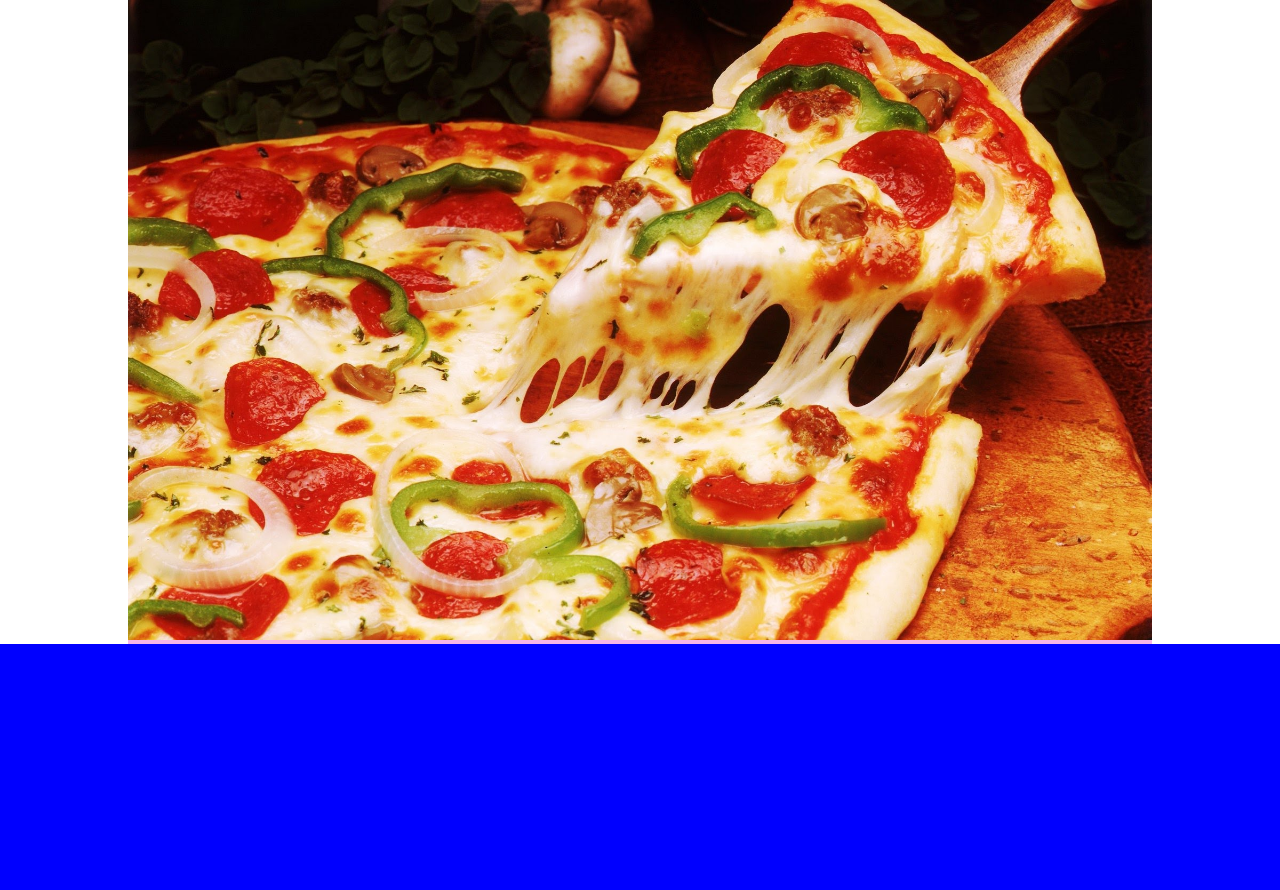
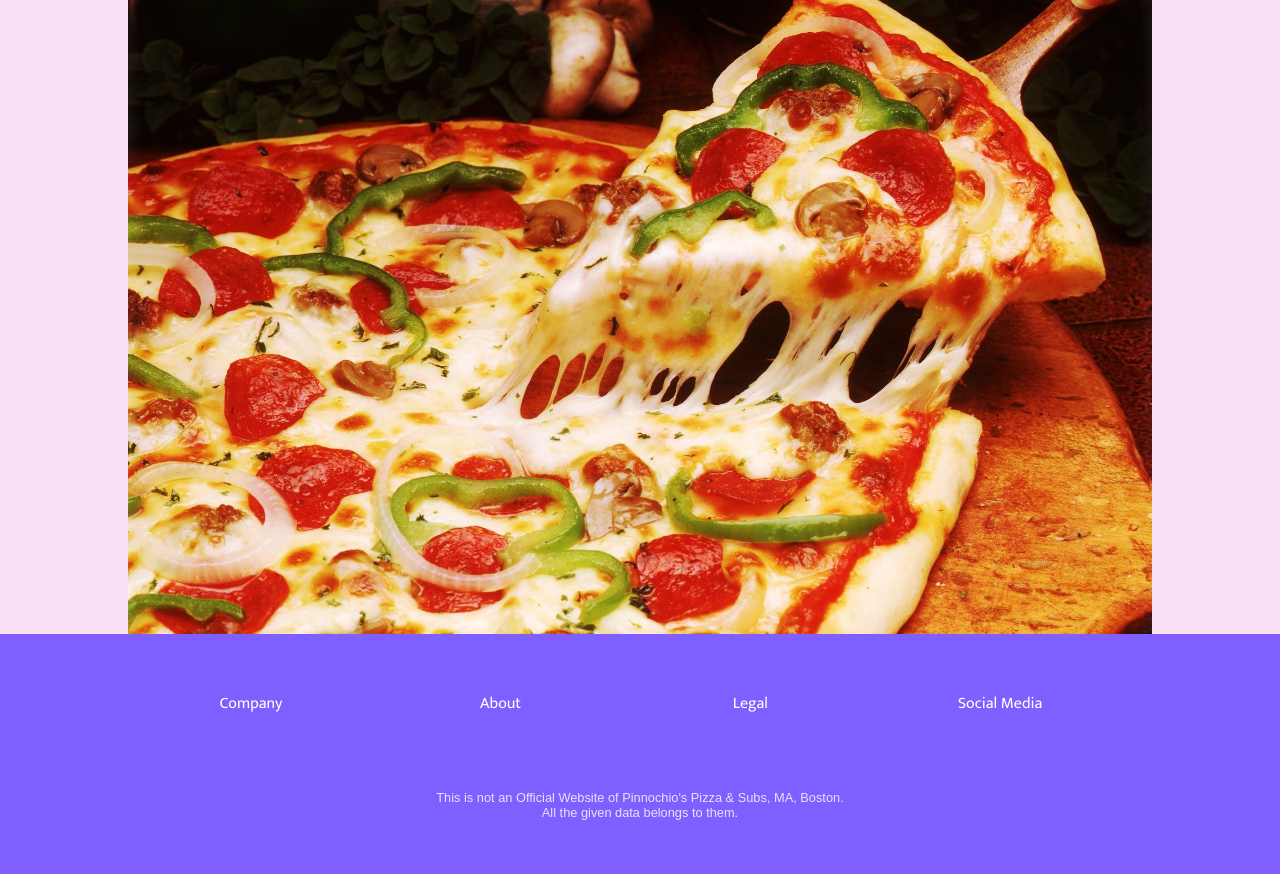
Before and after one commit to kkant041/pizza, a Django app: page / in a window 1280 px wide; the page is wider, and only the part inside the window is pictured. Shown: the part 60-950 px from the top of that part. Before the commit the page ends 704 px from the top of that part, so only its background shows below. Run offline with Django 3.2, Linux system fonts and the light colour scheme.

Commit message:
kkant041

```diff
--- a/home/static/home/style.css
+++ b/home/static/home/style.css
@@ -88,23 +88,54 @@ header #mr ul li a.active {
 }
 
 .home-pizza {
-  background-color: #f4b5e8;
-  margin: 0px 10%;
-  padding: 0px;
+  background-color: #FAE0F5;
+  margin: 0px;
+  padding: 0px 10%;
   width: 80%;
+  height: 49.5vw;
 }
 
 .home-pizza img {
   width: 100%;
   padding: 0px;
   margin: 0px;
+  height: 100%;
 }
 
 .footer {
-  width: 100%;
-  background-color: blue;
-  padding: 0px 90px;
-  height: 240px;
+  width: 80%;
+  background-color: #7F5FFF;
+  height: 200px;
+  padding-top: 40px;
+  padding-left: 10%;
+  padding-right: 10%;
+  padding-bottom: 0px;
+}
+
+.footer-div-1{
+  height: 50%;
+  color: #ffffff;
+}
+
+.footer-div-1 ul{
+  padding: 0px;
+  height: 100%;
+}
+
+.footer-div-1 ul li{
+  display: inline-block;
+  font-family: "Mukta", sans-serif;
+  width: 24%;
+  text-align: center;
+}
+
+.footer-div-2{
+  height: 50%;
+  color: #E8E2FE;
+  font-family: sans-serif;
+  font-weight: 300;
+  font-size: 0.8em;
+  text-align: center;
 }
 
 @media (max-width: 806px) {
--- a/home/templates/home/index.html
+++ b/home/templates/home/index.html
@@ -13,4 +13,5 @@
     {% load static %}
     <img src="{% static 'home/pizza-1.jpg' %}" alt="">
 </div>
+
 {% endblock body %}
--- a/home/templates/home/layout.html
+++ b/home/templates/home/layout.html
@@ -40,7 +40,22 @@
     {% block body %}
     {% endblock body %}
 
-    <div class="footer"></div>
+    <div class="footer">
+        <div class="footer-div-1">
+            <ul>
+                <li>Company</li>
+                <li>About</li>
+                <li>Legal</li>
+                <li>Social Media</li>
+            </ul>
+        </div>
+
+        <div class="footer-div-2">
+            <footer>
+                This is not an Official Website of Pinnochio's Pizza & Subs, MA, Boston.<br> All the given data belongs to them.
+            </footer>
+        </div>
+    </div>
 
     <script>
         var scrwdh = screen.width;
```
